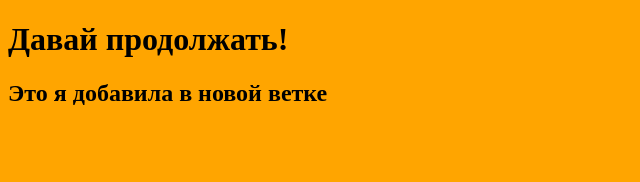
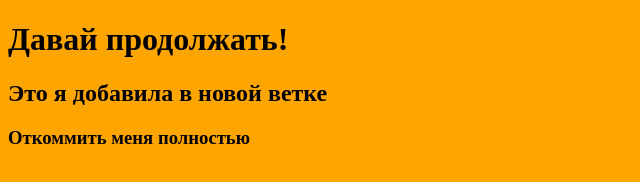
Before and after one commit to Aida-Brilliantova/my_first_repo, a plain HTML site: page index.html in a window 1280 px wide. Shown: the whole page, without its empty margins (0-640 px from the left). Drawn offline with Linux system fonts and the light colour scheme.

Commit message:
Первый коммит не удался

```diff
--- a/index.html
+++ b/index.html
@@ -10,5 +10,6 @@
 <body>
 <h1>Давай продолжать!</h1>
 <h2>Это я добавила в новой ветке</h2>
+<h3>Откоммить меня полностью</h3>
 </body>
 </html>
```
